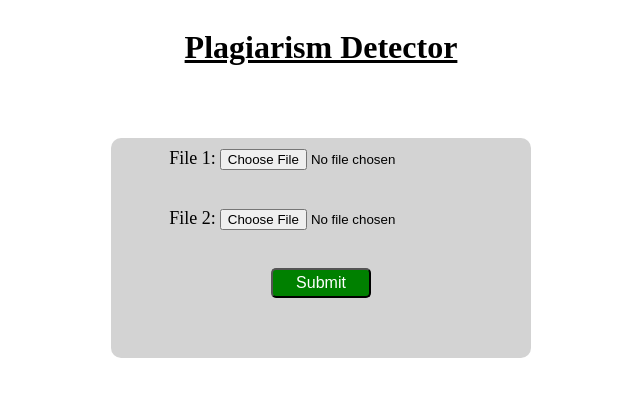
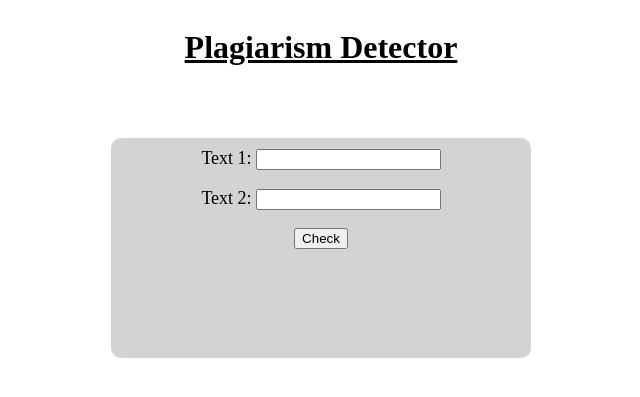
Before and after one commit to mishan-thapa/plagiarism_detection, a Django app: page /try in a window 1280 px wide. Shown: the top 397 px of the page, without its empty margins (319-959 px from the left). Run offline with Django 4.2, Linux system fonts and the light colour scheme.

Commit message:
final touchup 2

```diff
--- a/first_app/views.py
+++ b/first_app/views.py
@@ -20,14 +20,15 @@ def home(request):
 def check(request):
     #lsa_sim = None
     if request.method == "POST":
+        print("vayo")
         str1 = (request.POST["paragraph1"])
         str2 = (request.POST["paragraph2"])
         lsa_sim = calculate_tfidfsimilarity(str1,str2)
         #finger_sim = fingerprint_similarity(str1,str2)
-        ngram_sim = overlap_similarity(str1,str2,3)
+        ngram_sim = overlap_similarity(str1,str2,2)
         label = predict_lab(lsa_sim,ngram_sim)
         sims = {
-        "tfidf_similarity" : lsa_sim,
+        "lsa_similarity" : lsa_sim,
         "ngram_sim" : ngram_sim,
         "plag_label" : label
         }
--- a/templates/try.html
+++ b/templates/try.html
@@ -51,15 +51,16 @@
     </div>
 
 
-    <form action="">
+    <form action="check" method="POST" enctype="multipart/form-data">
+      {% csrf_token %}
       <div class="in_area">
-        <label for="file1">File 1:</label>
-        <input type="file" id="file1" name="file1">
+        <label >Text 1:</label>
+        <input type="text" name="paragraph1">
         <br><br>
-        <label for="file2">File 2:</label>
-        <input type="file" id="file2" name="file2">
+        <label >Text 2:</label>
+        <input type="text" name="paragraph2">
         <br><br>
-        <input type="submit" value="Submit">
+        <button type="submit">Check </button>
       </div>
     </form>
 
```
